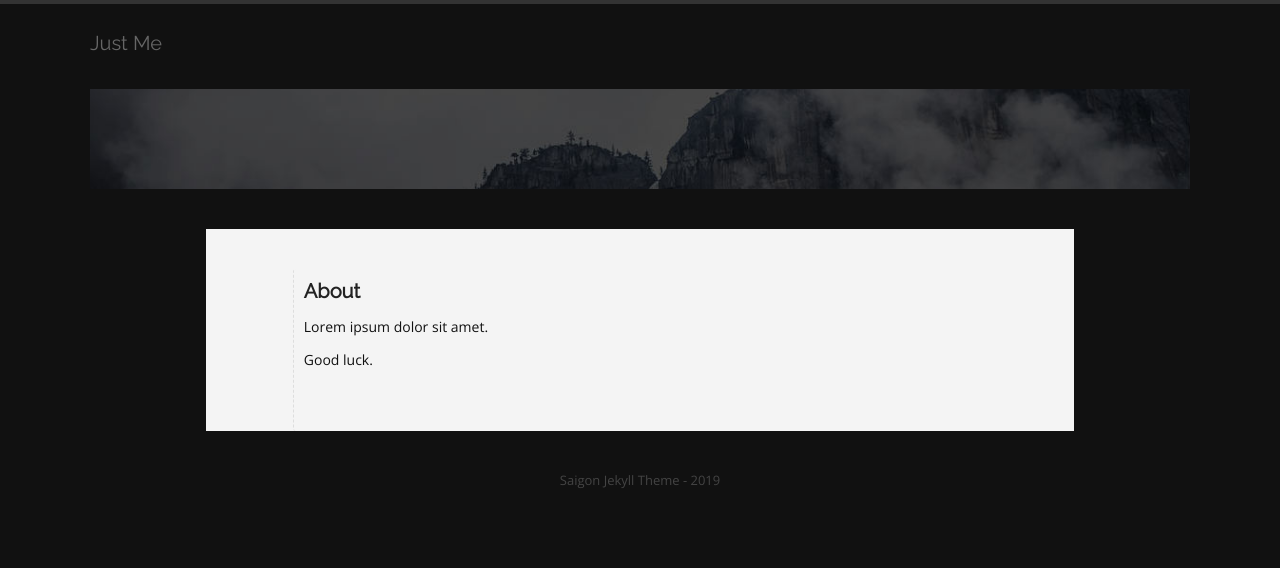
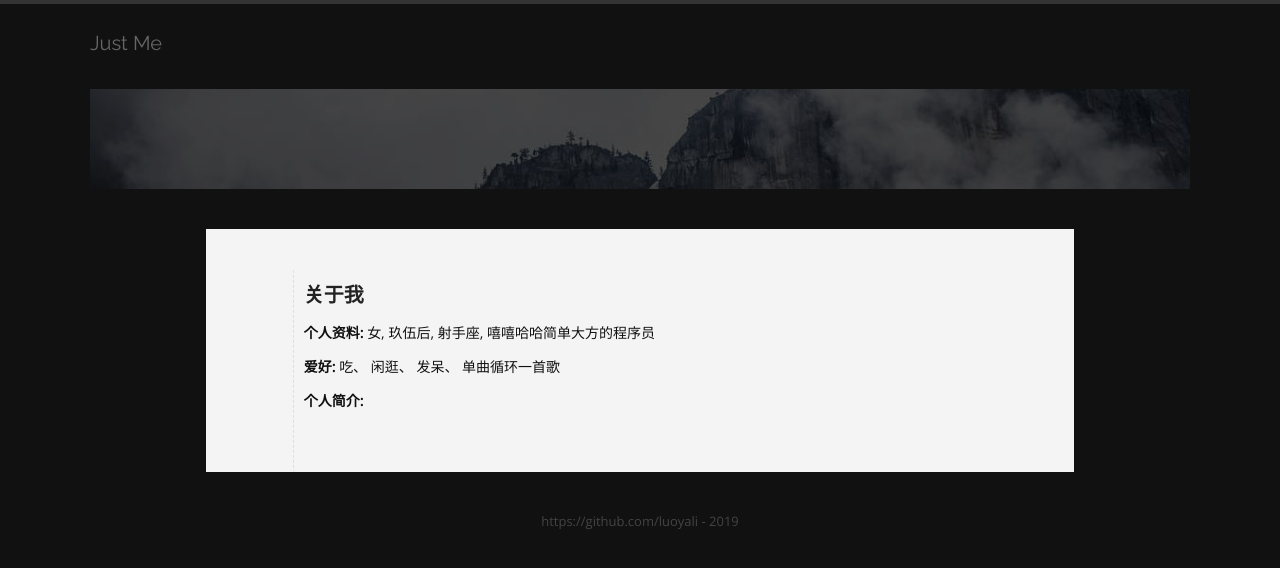
Before and after one commit to luoyali/luoyali.github.io, a Jekyll site: the page built from about.html, in a window 1280 px wide. Shown: the top 568 px of the page. Built offline with Jekyll 4.4.1, drawn with Linux system fonts in a browser that asks for light colours; some web fonts are replaced; comment, search, counter and statistics services are not loaded.

Commit message:
[修改] 关于我

```diff
--- a/_config.yml
+++ b/_config.yml
@@ -1,6 +1,6 @@
 permalink: /:categories/:title/
 url: "http://example.com"
-full_name: "Saigon Jekyll Theme"
+full_name: "https://github.com/luoyali"
 first_name: "Just"
 last_name: "Me"
 blog_title: "罗小胖的博客"
--- a/about.html
+++ b/about.html
@@ -1,8 +1,9 @@
 ---
 layout: blog
-title: About
+title: 关于我
 image: /images/blog/mystery.png
 ---
 
-<p>Lorem ipsum dolor sit amet.</p>
-<p> Good luck.</p>
+<p><strong>个人资料: </strong>女, 玖伍后, 射手座, 嘻嘻哈哈简单大方的程序员</p>
+<p><strong>爱好: </strong> 吃、 闲逛、 发呆、 单曲循环一首歌</p>
+<p><strong>个人简介: </strong></p>
```
